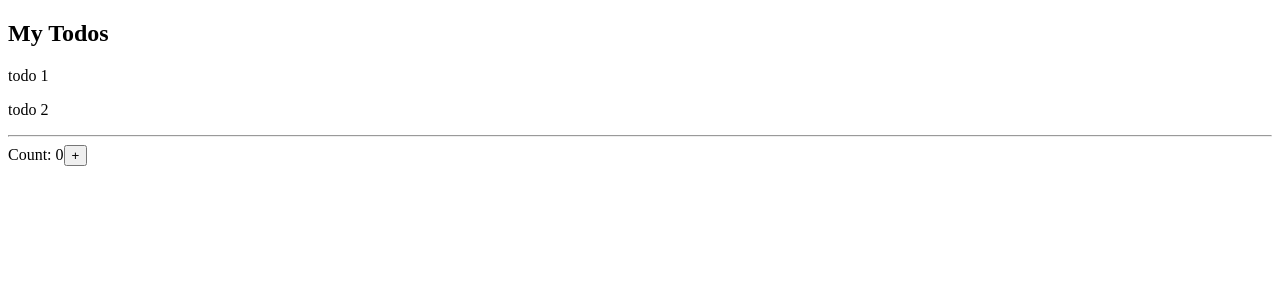
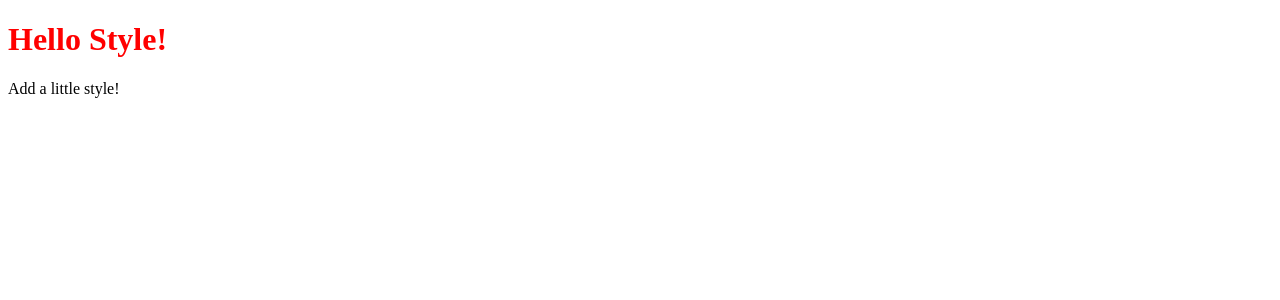
Before and after one commit to Tochi-Ezeani/my-react-app, a React (Create React App) app: page / in a window 1280 px wide. Shown: the top 300 px of the page. Built offline with nearby package versions, Linux system fonts and the light colour scheme.

Commit message:
Inline styling

```diff
--- a/src/index.js
+++ b/src/index.js
@@ -1,26 +1,14 @@
-import { useState } from 'react';
+import React from 'react';
 import ReactDOM from 'react-dom/client';
-import Todos from './Todos';
 
-const App = () => {
-  const [count, setCount] = useState(0);
-  const [todos, setTodos] = useState(["todo 1", "todo 2"]);
-
-  const increment = () => {
-    setCount((c) => c + 1);
-  }
-
+const Header = () => {
   return (
     <>
-      <Todos todos={todos} />
-      <hr />
-      <div>
-        Count: {count}
-        <button onClick={increment}>+</button>
-      </div>
+      <h1 style={{color: "red"}}>Hello Style!</h1>
+      <p>Add a little style!</p>
     </>
   );
 }
 
 const root = ReactDOM.createRoot(document.getElementById('root'));
-root.render(<App />);
+root.render(<Header />);
```
